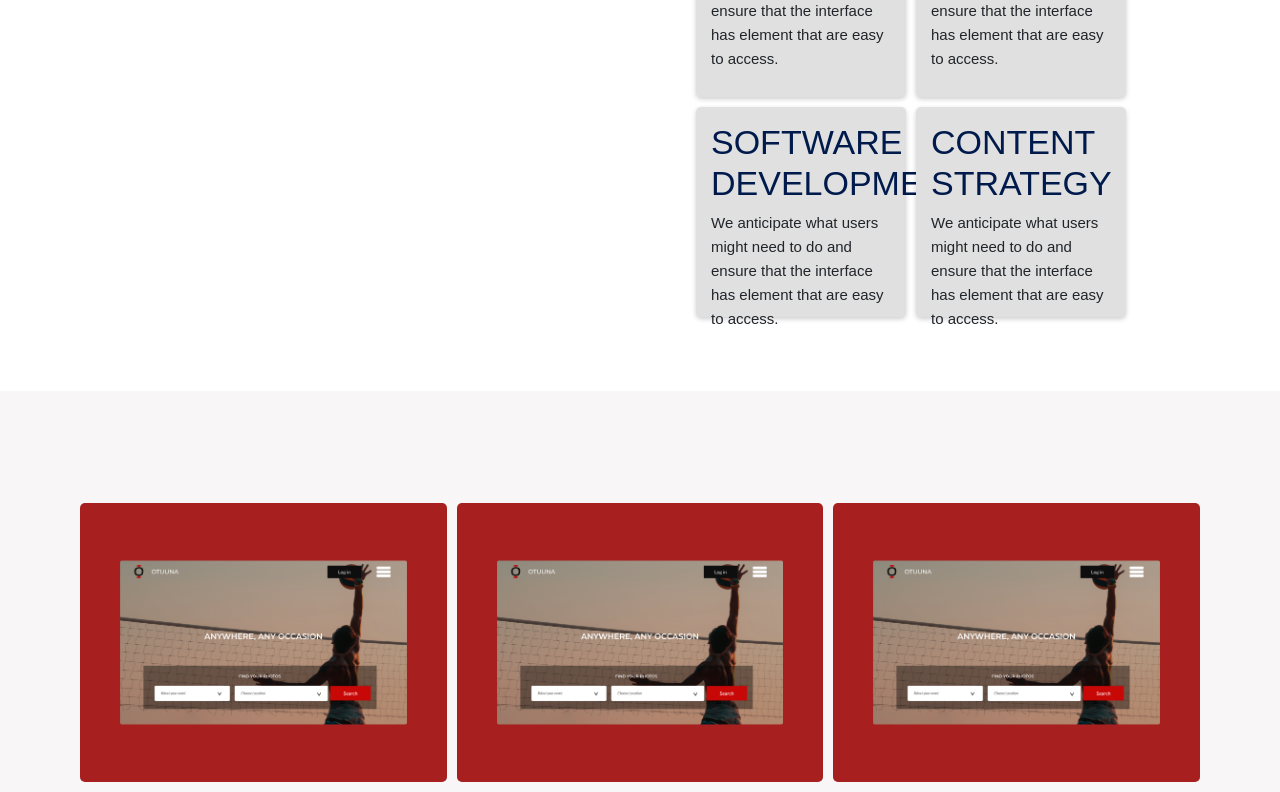
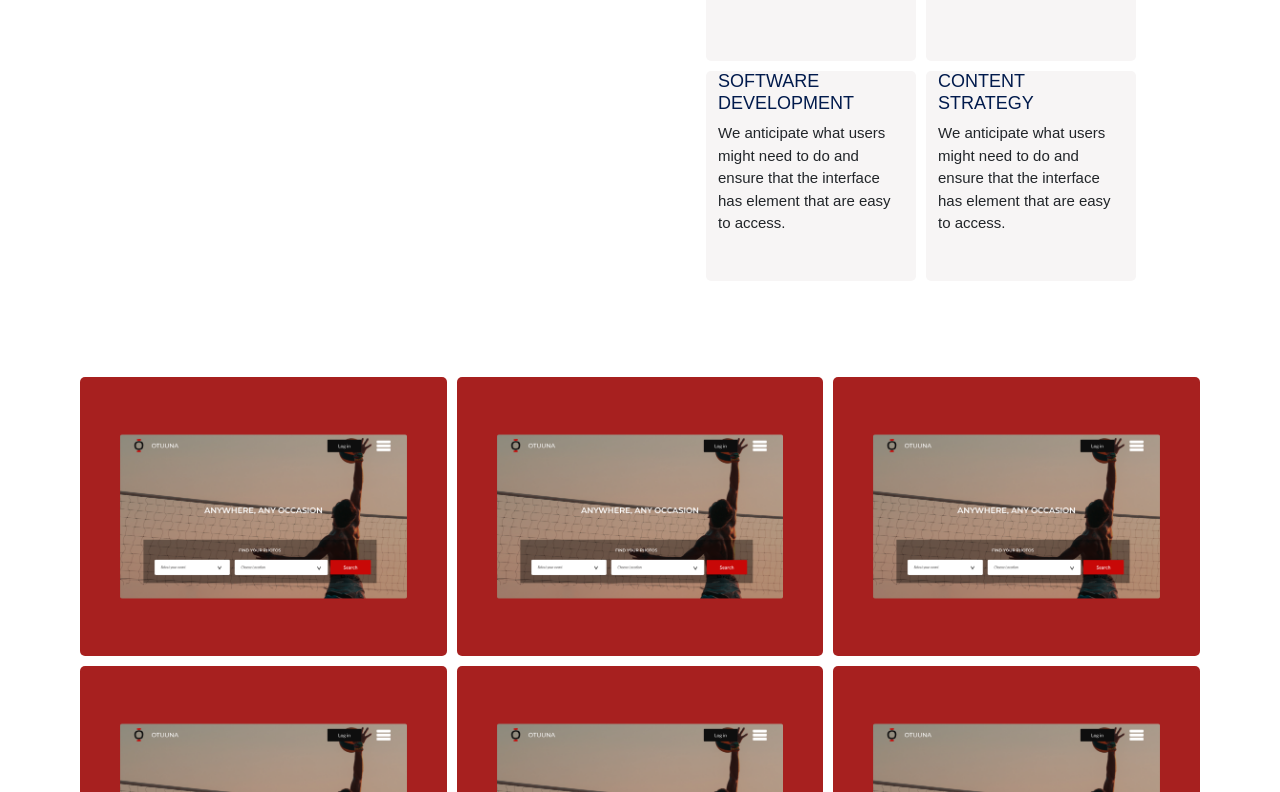
Before and after one commit to Damilarepixel/lance-web, a React (Create React App) app: page / in a window 1280 px wide. Shown: the part 928-1720 px from the top of the page. Built offline with nearby package versions, Linux system fonts and the light colour scheme.

Commit message:
variable update

```diff
--- a/src/App.css
+++ b/src/App.css
@@ -34,8 +34,6 @@ body {
   margin: auto;
   padding: 0;
   font-family: var(--body-font);
-  line-height: 1.6;
-
 }
 
 a {
@@ -91,7 +89,7 @@ ul {
 }
 
 .nav-link {
-  color: var(--white);
+  color: #ffffff;
   font-size: var(--sub-font);
   font-weight: bold;
 }
@@ -219,7 +217,6 @@ li {
   justify-content: center;
   justify-items: center;
   margin: auto;
-  margin-top: 1.5rem;
   padding: 2rem 5rem;
 }
 
@@ -237,9 +234,8 @@ li {
 }
 
 #tag {
-  font-size: var(--sub-font);
+  font-size: var(--beta);
   color: var(--main);
-  font-weight: 200;
 }
 
 .aboutUs p {
@@ -250,19 +246,17 @@ li {
 
 .team-image {
   display: grid;
-  grid-template-columns: repeat(2, 1fr);
+  grid-template-columns: repeat(2, auto);
   gap: 10px;
-  padding: 10px;
 }
 
 .container {
-  box-shadow: 0 2px 5px 0 rgba(0,0,0,0.2);
-  background-color: #e0e0e0;
-  transition: .3s;
+  overflow: hidden;
+  background-color: #f7f5f5;
   border-radius: 5px;
   border-style: none;
-  text-align: justify;
-  padding: 15px;
+  text-align: left;
+  padding: 0 12px;
   height: 210px;
   width: 210px;
   cursor: pointer;
@@ -280,19 +274,16 @@ li {
 }
 
 .portfolio-container {
-  margin-top: 2rem;
-  padding-top: 2rem;
+  margin: auto;
+  padding-top: 4rem;
   text-align: center;
-  justify-items: center;
-  background-color: #f8f6f6;
 }
 
 
 .grid {
   display: grid;
-  justify-content: center;
-  grid-template-columns: repeat(3, 1fr);
-  padding: 5rem;
+  grid-template-columns: repeat(3, auto);
+  padding: 0 5rem;
   grid-gap: 10px;
 }
 
```
Also changed, not shown: src/components/Beta.js (+4 -4 lines).
